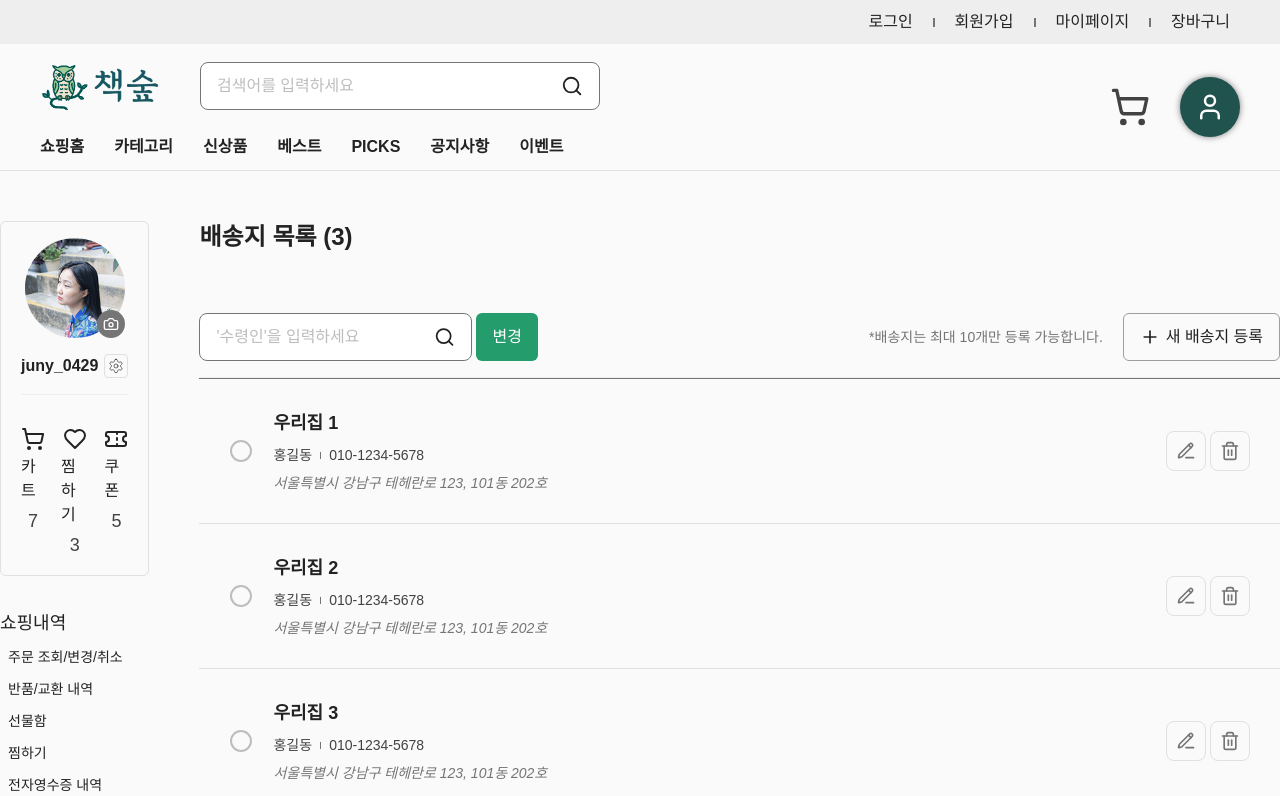
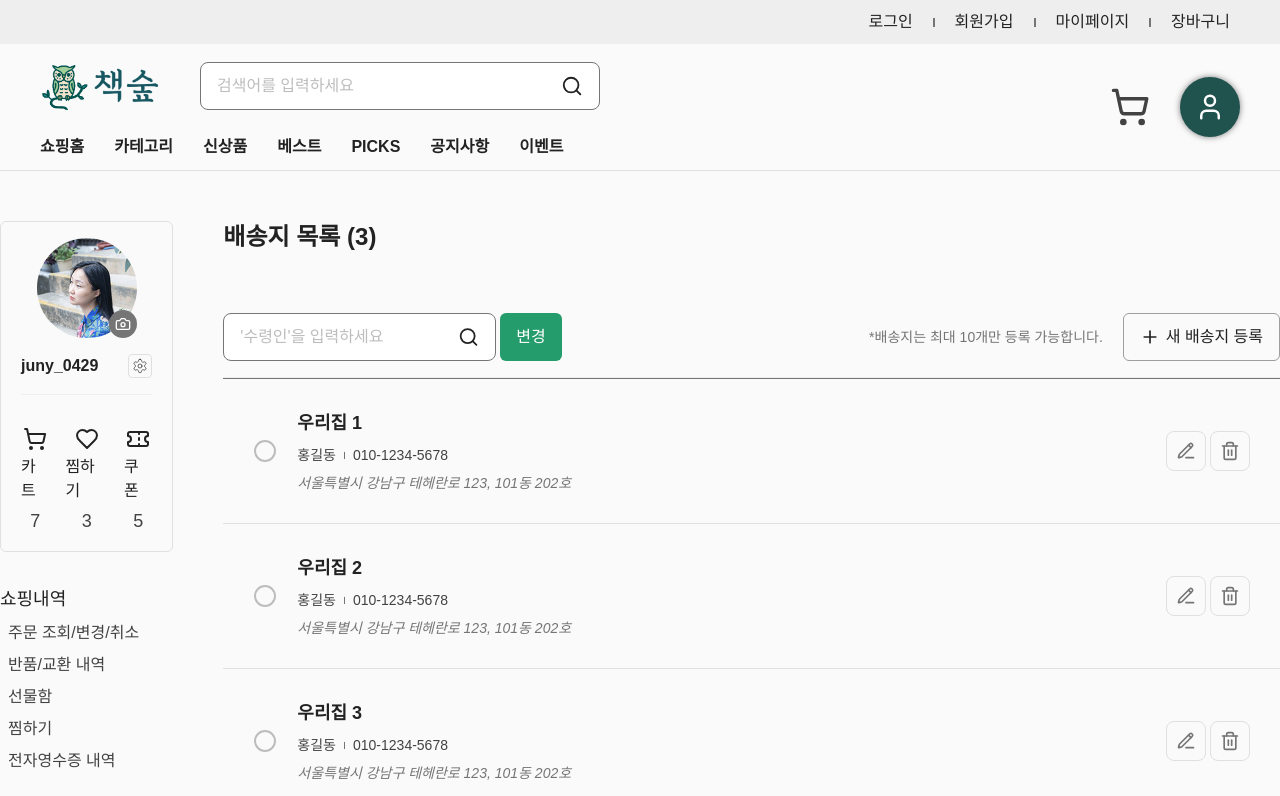
Before and after one commit to juny-0429/book-forest, a Next.js app: page /account/addresses in a window 1280 px wide. Shown: the top 796 px of the page. Built offline with nearby package versions, Linux system fonts and the light colour scheme.

Commit message:
style: shopSidebar 메뉴 폰트 수정 및 프로필 크기 수정

```diff
--- a/src/app/(main)/shop/_components/ShopSidebar.tsx
+++ b/src/app/(main)/shop/_components/ShopSidebar.tsx
@@ -1,11 +1,17 @@
+'use client';
+
 import React from 'react';
 import shopMenuList from '../_data/shopMenuList.data';
 import Link from 'next/link';
 import UserProfileBox from './UserProfileBox';
+import { usePathname } from 'next/navigation';
+import { cn } from 'src/lib/utils';
 
 export default function ShopSidebar() {
+  const pathname = usePathname();
+
   return (
-    <aside className='flex flex-col gap-[33px]'>
+    <aside className='flex flex-col gap-[33px] w-[210px]'>
       {/* 유저 프로필 */}
       <UserProfileBox />
 
@@ -17,13 +23,17 @@ export default function ShopSidebar() {
               <p className='text-body-18m text-ui-text-title'>{category.label}</p>
 
               <ul className='flex flex-col gap-2 ml-2'>
-                {category.subMenu.map((menu) => (
-                  <li key={menu.label}>
-                    <Link href={menu.path || '#'} className='text-body-14r text-ui-text-title'>
-                      {menu.label}
-                    </Link>
-                  </li>
-                ))}
+                {category.subMenu.map((menu) => {
+                  const isActive = pathname === menu.path;
+
+                  return (
+                    <li key={menu.label}>
+                      <Link href={menu.path || '#'} className={cn('text-body-16r', isActive ? 'text-ui-cta font-semibold' : 'text-ui-text-body')}>
+                        {menu.label}
+                      </Link>
+                    </li>
+                  );
+                })}
               </ul>
             </li>
           ))}
```
